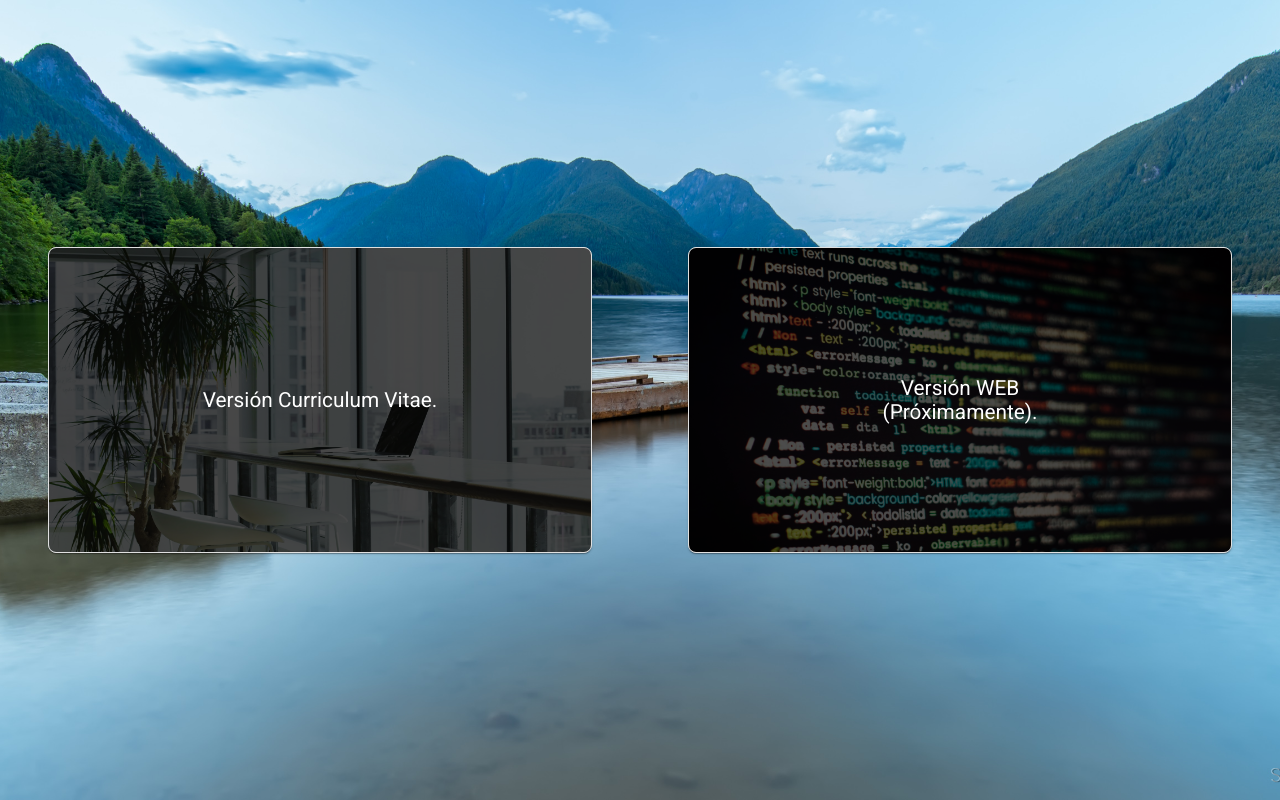
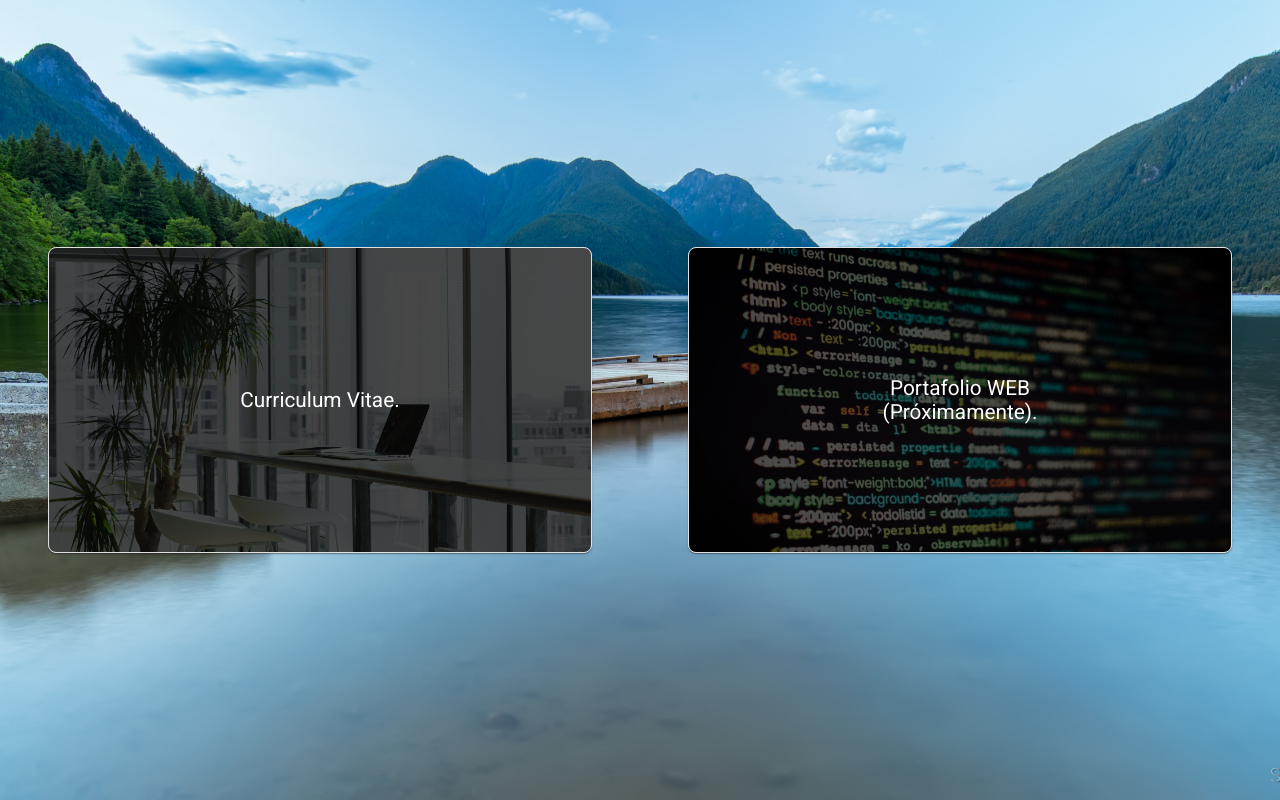
Before and after one commit to gullojoseleandro/Portfolio_V4, a React (Create React App) app: page / in a window 1280 px wide. Built offline with nearby package versions, Linux system fonts and the light colour scheme.

Commit message:
card titles changes

```diff
--- a/src/pageContent/jsx/MainLayout.jsx
+++ b/src/pageContent/jsx/MainLayout.jsx
@@ -10,11 +10,11 @@ const MainLayout = () => {
             <div className="row justify-content-center align-items-center align-content-center hover-shadow" style={{ height: "100vh", backgroundImage: `url(${WoodsImg})`, backgroundSize: 'cover', backgroundPosition: 'center' }}>
                 <div className="col-lg-6 col-md-6 col-sm-6 m-0 p-5">
                     <Link to="/cv">
-                        <HomeCards image={PortfolioImg} title={"Versión Curriculum Vitae."} />
+                        <HomeCards image={PortfolioImg} title={"Curriculum Vitae."} />
                     </Link>
                 </div>
                 <div className="col-lg-6 col-md-6 col-sm-6 m-0 p-0 p-5">
-                    <HomeCards image={ProgrammingImgTwo} title={"Versión WEB (Próximamente)."} />
+                    <HomeCards image={ProgrammingImgTwo} title={"Portafolio WEB (Próximamente)."} />
                 </div>
             </div>
         </div>
```
